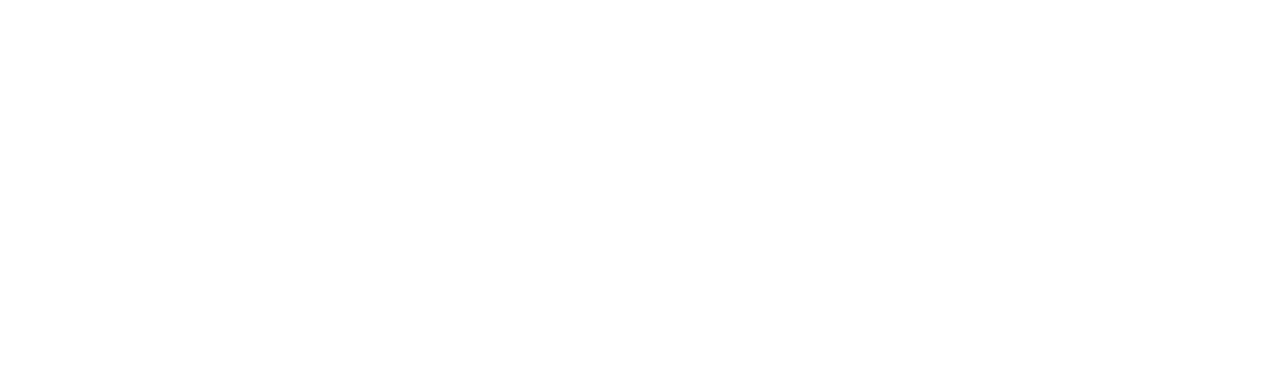
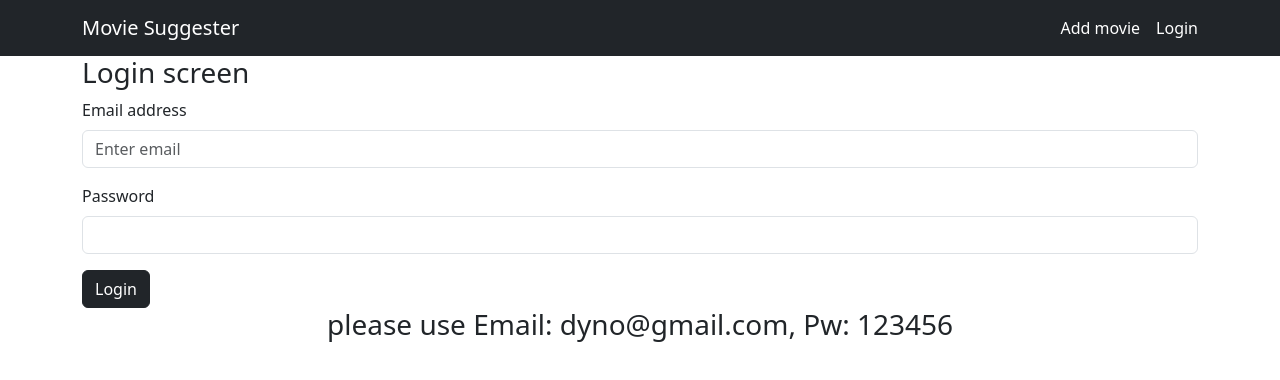
Before and after one commit to ghimirepraveen/Movie_Suggester, a React (Create React App) app: page /login in a window 1280 px wide. Shown: the top 380 px of the page. Built offline with nearby package versions, Linux system fonts and the light colour scheme.

Commit message:
remoring problem with login and profile page

```diff
--- a/src/component/MovieNavbar.js
+++ b/src/component/MovieNavbar.js
@@ -15,20 +15,20 @@
           <Navbar.Collapse className="justify-content-end gap-3">
             <Navbar.Text>
               <Link to="/add" className="text-white">
-                add movie
+                Add movie
               </Link>
             </Navbar.Text>
             <Navbar.Text>
               {localStorage.getItem("accessToken") ? (
                 <>
                   <Link to="/profile" className="text-white">
-                    profile
+                    Profile
                   </Link>
                 </>
               ) : (
                 <>
                   <Link to="/login" className="text-white">
-                    login
+                    Login
                   </Link>
                 </>
               )}
--- a/src/component/Singlemovie.js
+++ b/src/component/Singlemovie.js
@@ -5,16 +5,22 @@
   return (
     <>
       <Col key={props.data.id}>
-        <Card style={{ width: "16rem", minHeight: "730px" }}>
+        <Card style={{ width: "20rem", minHeight: "820px" }}>
           <Card.Img
             variant="top"
             src={props.data.image}
-            style={{ maxWidth: "250 px" }}
+            style={{ maxWidth: "100 px" }}
           />
           <Card.Body>
             <Card.Title>{props.data.name}</Card.Title>
             <Card.Text>{props.data.info}</Card.Text>
-            <Card.Text>{props.data.rating}</Card.Text>
+
+            <Card.Text>
+              <h5>
+                Rating:-
+                {props.data.rating}
+              </h5>
+            </Card.Text>
             <Link to={`/view_movies/${props.data.id}`}>
               <Button variant="primary">View Detail</Button>
             </Link>
--- a/src/pages/Index.js
+++ b/src/pages/Index.js
@@ -3,6 +3,7 @@
 import MovieNavbar from "../component/MovieNavbar";
 import Singlemovie from "../component/Singlemovie";
 import { Container, Form, Row } from "react-bootstrap";
+import { Link } from "react-router-dom/cjs/react-router-dom.min";
 
 const Index = () => {
   const [movies, setMovies] = useState([]);
--- a/src/pages/Login.js
+++ b/src/pages/Login.js
@@ -1,85 +1,108 @@
 import axios from "axios";
-import { useRef } from "react";
-import { useHistory } from "react-router-dom/cjs/react-router-dom.min";
+import { useRef, useState } from "react";
+import { useHistory } from "react-router-dom";
+import { Button, Container, Form, Modal } from "react-bootstrap";
 import MovieNavbar from "../component/MovieNavbar";
-import { Button, Container, Form } from "react-bootstrap";
-
 const Login = () => {
   const email = useRef();
   const password = useRef();
+
+  const [modalShown, setModalShown] = useState(false);
+  const [modalText, setModalText] = useState("");
+
   const history = useHistory();
 
-  const loginhandeler = async (e) => {
+  const loginHandler = async (e) => {
     e.preventDefault();
-
-    const logindata = {
+    const loginData = {
       email: email.current.value,
       password: password.current.value,
     };
+
     try {
       const response = await axios.post(
         "https://api.dynoacademy.com/test-api/v1/login",
-        logindata,
+        loginData,
         {
-          timeout: 1000,
+          timeout: 10000,
         }
       );
-      const getAccesToken = response.data.accessToken;
-      localStorage.setItem("accessToken", getAccesToken);
+      //   alert(response.data.message);
 
+      const getAccessToken = response.data.accessToken;
+
+      localStorage.setItem("accessToken", getAccessToken);
+
+      if (response.data.status === "success") {
+        setModalText("Logged in successfully, redirecting....");
+        setModalShown(true);
+      }
+
+      setTimeout(() => {
         history.replace("/");
-      //alert(response.data.message);
-      if (response.data.status === "success") {
-        alert("logined sucessfully");
-      }
+      }, 2000);
     } catch (error) {
-      try {
       if (error.response) {
-          console.log(error.response.data.errors[0].message);
+        setModalText(error.response.data.errors[0].message);
+        setModalShown(true);
       } else {
-          alert("something went wrong !!! Please try again !!");
-        }
-      } catch (error) {
-        alert("Unknown error Occured !try again later");
+        setModalText("Unknown error occoured! Try again later.");
+        setModalShown(true);
       }
     }
+  };
+
   return (
     <>
       <MovieNavbar />
+
       <Container>
-          <form onSubmit={loginhandeler}>
-            <br />
-            <br />
-            {/* email:
-            <br />
-            <input type="text" ref={email}></input>
-            <br />
-            <br /> */}
+        <h3>Login screen</h3>
+        <form onSubmit={loginHandler}>
           <Form.Group className="mb-3">
             <Form.Label>Email address</Form.Label>
             <Form.Control
               type="email"
               placeholder="Enter email"
               ref={email}
+              autoComplete={false}
             />
           </Form.Group>
           <Form.Group className="mb-3">
             <Form.Label>Password</Form.Label>
-              <Form.Control type="password" ref={password} />
+            <Form.Control type="password" ref={password} autoComplete={false} />
           </Form.Group>
-            {/* password:
-            <br />
-            <input type="text" ref={password}></input>
-            <br />
-            <br /> */}
-            <Button variant="primary" type="submit">
+          <Button variant="dark" type="submit">
             Login
           </Button>
         </form>
       </Container>
+
+      <Modal
+        show={modalShown}
+        onHide={() => {
+          setModalShown(false);
+        }}
+      >
+        <Modal.Header closeButton></Modal.Header>
+        <Modal.Body>{modalText}</Modal.Body>
+        <Modal.Footer>
+          <Button
+            variant="secondary"
+            onClick={() => {
+              setModalShown(false);
+            }}
+          >
+            Close
+          </Button>
+        </Modal.Footer>
+      </Modal>
+      <h3 className="text-center">
+        {" "}
+        please use Email: dyno@gmail.com, Pw: 123456{" "}
+      </h3>
     </>
   );
 };
-};
 
 export default Login;
--- a/src/pages/Profile.js
+++ b/src/pages/Profile.js
@@ -1,6 +1,6 @@
 import axios from "axios";
 import { useEffect, useState } from "react";
-import { Link, useHistory } from "react-router-dom/cjs/react-router-dom.min";
+import { useHistory } from "react-router-dom/cjs/react-router-dom.min";
 import MovieNavbar from "../component/MovieNavbar";
 import { Button, Container } from "react-bootstrap";
 
@@ -12,15 +12,15 @@
   }, []);
 
   const getprofile = async () => {
-    const getAccesToken = localStorage.getItem("AccessToken");
+    const getAccessToken = localStorage.getItem("accessToken");
     try {
-      const response = await axios.post(
+      const response = await axios.get(
         "https://api.dynoacademy.com/test-api/v1/me",
 
         {
           timeout: 1111,
-          header: {
-            Authorization: `Bearer ${getAccesToken}}`,
+          headers: {
+            Authorization: `Bearer ${getAccessToken}`,
           },
         }
       );
@@ -29,14 +29,14 @@
       console(response);
     } catch (error) {
       if (error.response) {
-        console.log(error.response.data.errors[0].message);
+        alert(error.response.data.errors[0].message);
       } else {
-        alert("something went wrong !!! Please try again !!");
+        alert("Unknown error occoured! Try again later.");
       }
     }
   };
 
-  const onlogout = () => {
+  const onLogout = () => {
     localStorage.removeItem("accessToken");
     history.push("/");
   };
@@ -44,7 +44,7 @@
     <>
       <MovieNavbar></MovieNavbar>
       <Container className="mt-1">
-        Name:{userdata.name};
+        Name:{userdata.name}
         <br />
         <br />
         Email:{userdata.email}
@@ -53,8 +53,8 @@
         Country:{userdata.country}
         <br />
         <br />
-        <Button variant="danger" type="submit">
-          Login
+        <Button onClick={onLogout} variant="danger" type="button">
+          Logout
         </Button>
       </Container>
     </>
```
Lines whose indentation alone changed are shown as unchanged.
